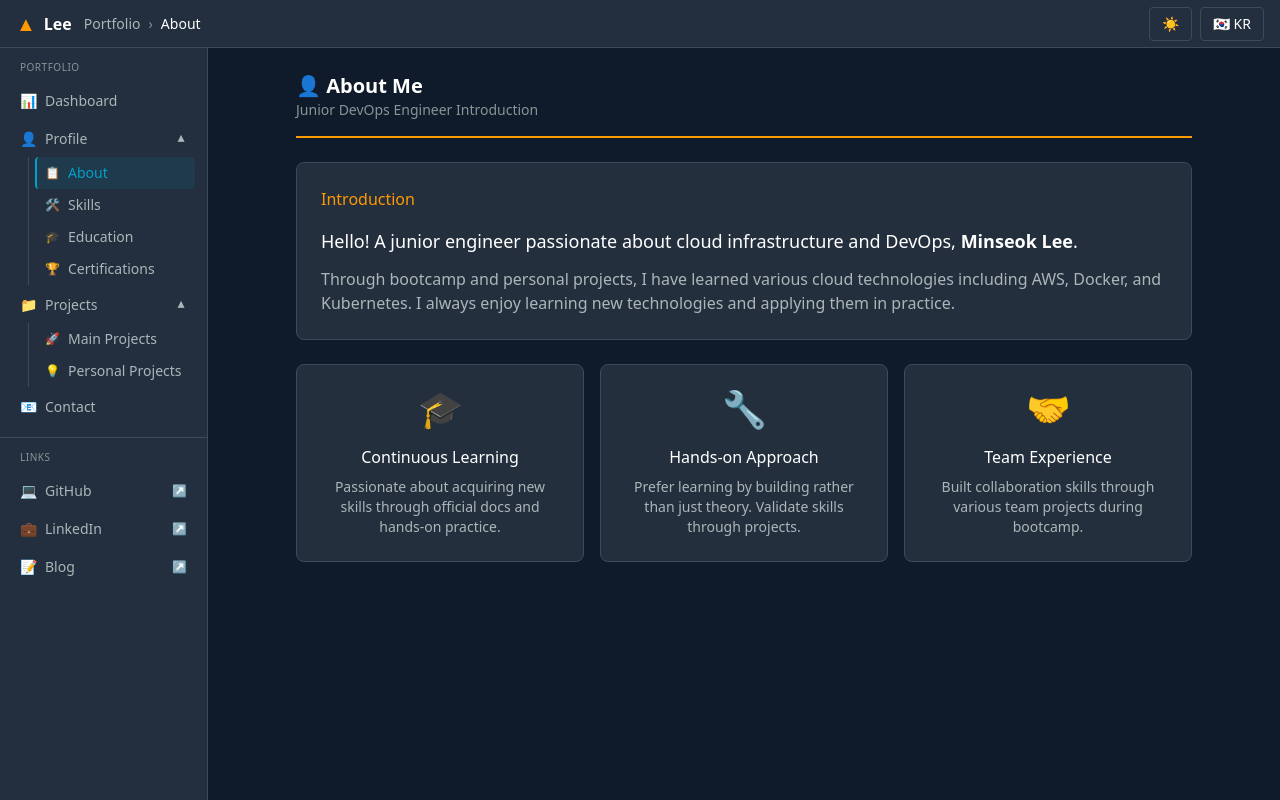
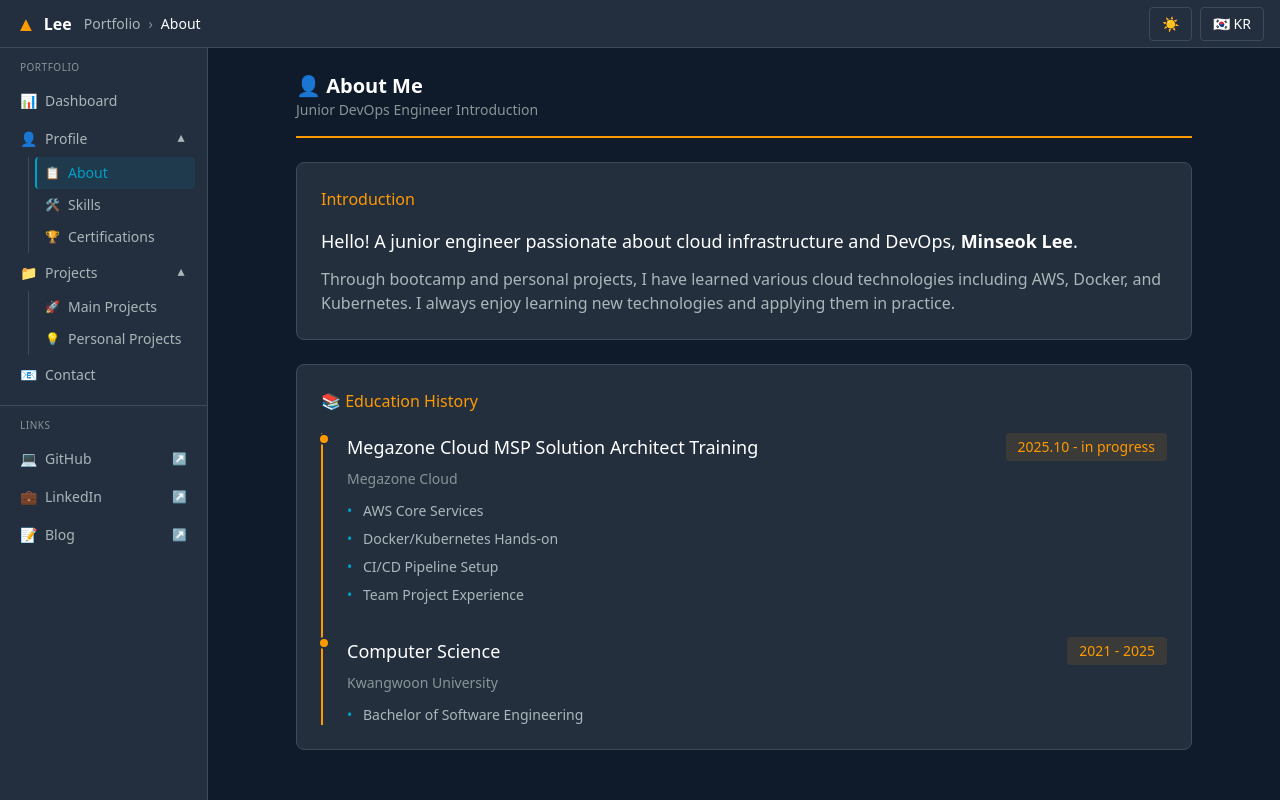
Before and after one commit to mlee0323/portfolio, a Next.js app: page /en/about in a window 1280 px wide. Built offline with nearby package versions, Linux system fonts and the light colour scheme.

Commit message:
education and profile page combined

```diff
--- a/src/app/[locale]/about/page.js
+++ b/src/app/[locale]/about/page.js
@@ -1,15 +1,10 @@
 "use client";
 import { t } from '@/lib/i18n';
 import { use } from 'react';
+import { education } from '@/lib/data';
 
 export default function AboutPage({ params }) {
   const { locale } = use(params);
-
-  const highlights = [
-    { icon: '🎓', titleKey: 'about.learning', descKey: 'about.learningDesc' },
-    { icon: '🔧', titleKey: 'about.handson', descKey: 'about.handsonDesc' },
-    { icon: '🤝', titleKey: 'about.teamwork', descKey: 'about.teamworkDesc' },
-  ];
 
   return (
     <div className="max-w-4xl mx-auto animate-fadeIn">
@@ -26,14 +21,28 @@ export default function AboutPage({ params }) {
         <p className="text-aws-text-secondary">{t(locale, 'about.desc')}</p>
       </div>
 
-      <div className="grid grid-cols-1 md:grid-cols-3 gap-4">
-        {highlights.map((item, i) => (
-          <div key={i} className="bg-aws-card border border-aws-border rounded-lg p-6 text-center hover:border-aws-orange transition-all">
-            <div className="text-4xl mb-4">{item.icon}</div>
-            <h3 className="font-medium mb-2">{t(locale, item.titleKey)}</h3>
-            <p className="text-sm text-aws-text-secondary">{t(locale, item.descKey)}</p>
-          </div>
-        ))}
+      {/* Education Section Merged */}
+      <div className="bg-aws-card border border-aws-border rounded-lg p-6">
+        <h2 className="text-aws-orange font-medium mb-5">{t(locale, 'education.history')}</h2>
+        <div className="relative pl-6 border-l-2 border-aws-orange">
+          {education.map((edu, i) => (
+            <div key={i} className="relative mb-8 last:mb-0">
+              <div className="absolute -left-[29px] w-3 h-3 bg-aws-orange rounded-full border-2 border-aws-card"></div>
+              <div className="flex justify-between items-start flex-wrap gap-2 mb-2">
+                <h4 className="font-medium text-lg">{edu.title[locale]}</h4>
+                <span className="px-3 py-1 bg-aws-orange/10 text-aws-orange text-sm rounded">{edu.date[locale]}</span>
+              </div>
+              <span className="block text-sm text-aws-text-muted mb-3">{edu.org[locale]}</span>
+              <ul className="text-sm text-aws-text-secondary space-y-2">
+                {edu.items[locale].map((item, j) => (
+                  <li key={j} className="pl-4 relative before:content-['•'] before:absolute before:left-0 before:text-aws-teal">
+                    {item}
+                  </li>
+                ))}
+              </ul>
+            </div>
+          ))}
+        </div>
       </div>
     </div>
   );
--- a/src/app/[locale]/education/page.js
+++ /dev/null
@@ -1,40 +0,0 @@
-"use client";
-import { t } from '@/lib/i18n';
-import { use } from 'react';
-import { education } from '@/lib/data';
-
-export default function EducationPage({ params }) {
-  const { locale } = use(params);
-
-  return (
-    <div className="max-w-5xl mx-auto animate-fadeIn">
-      <div className="mb-6 pb-4 border-b-2 border-aws-orange">
-        <h1 className="text-xl font-semibold">{t(locale, 'education.title')}</h1>
-        <p className="text-sm text-aws-text-muted">{t(locale, 'education.subtitle')}</p>
-      </div>
-
-      <div className="bg-aws-card border border-aws-border rounded-lg p-6">
-        <h2 className="text-aws-orange font-medium mb-5">{t(locale, 'education.history')}</h2>
-        <div className="relative pl-6 border-l-2 border-aws-orange">
-          {education.map((edu, i) => (
-            <div key={i} className="relative mb-8 last:mb-0">
-              <div className="absolute -left-[29px] w-3 h-3 bg-aws-orange rounded-full border-2 border-aws-card"></div>
-              <div className="flex justify-between items-start flex-wrap gap-2 mb-2">
-                <h4 className="font-medium text-lg">{edu.title[locale]}</h4>
-                <span className="px-3 py-1 bg-aws-orange/10 text-aws-orange text-sm rounded">{edu.date[locale]}</span>
-              </div>
-              <span className="block text-sm text-aws-text-muted mb-3">{edu.org[locale]}</span>
-              <ul className="text-sm text-aws-text-secondary space-y-2">
-                {edu.items[locale].map((item, j) => (
-                  <li key={j} className="pl-4 relative before:content-['•'] before:absolute before:left-0 before:text-aws-teal">
-                    {item}
-                  </li>
-                ))}
-              </ul>
-            </div>
-          ))}
-        </div>
-      </div>
-    </div>
-  );
-}
--- a/src/components/Sidebar.js
+++ b/src/components/Sidebar.js
@@ -20,7 +20,6 @@ const navGroups = [
     children: [
       { id: 'about', icon: '📋', labelKey: 'nav.about', href: 'about' },
       { id: 'skills', icon: '🛠️', labelKey: 'nav.skills', href: 'skills' },
-      { id: 'education', icon: '🎓', labelKey: 'nav.education', href: 'education' },
       { id: 'certifications', icon: '🏆', labelKey: 'nav.certifications', href: 'certifications' },
     ]
   },
```
